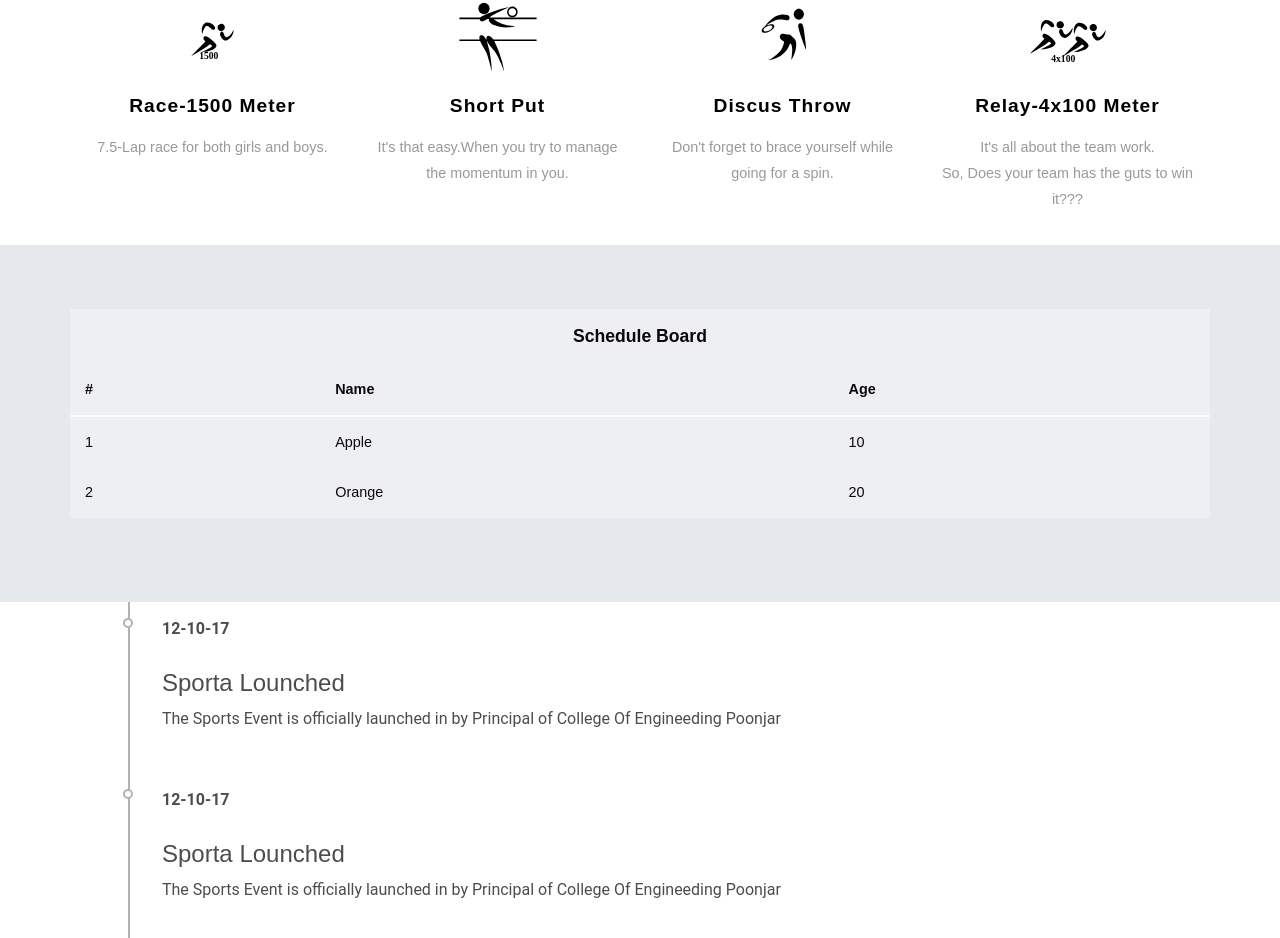
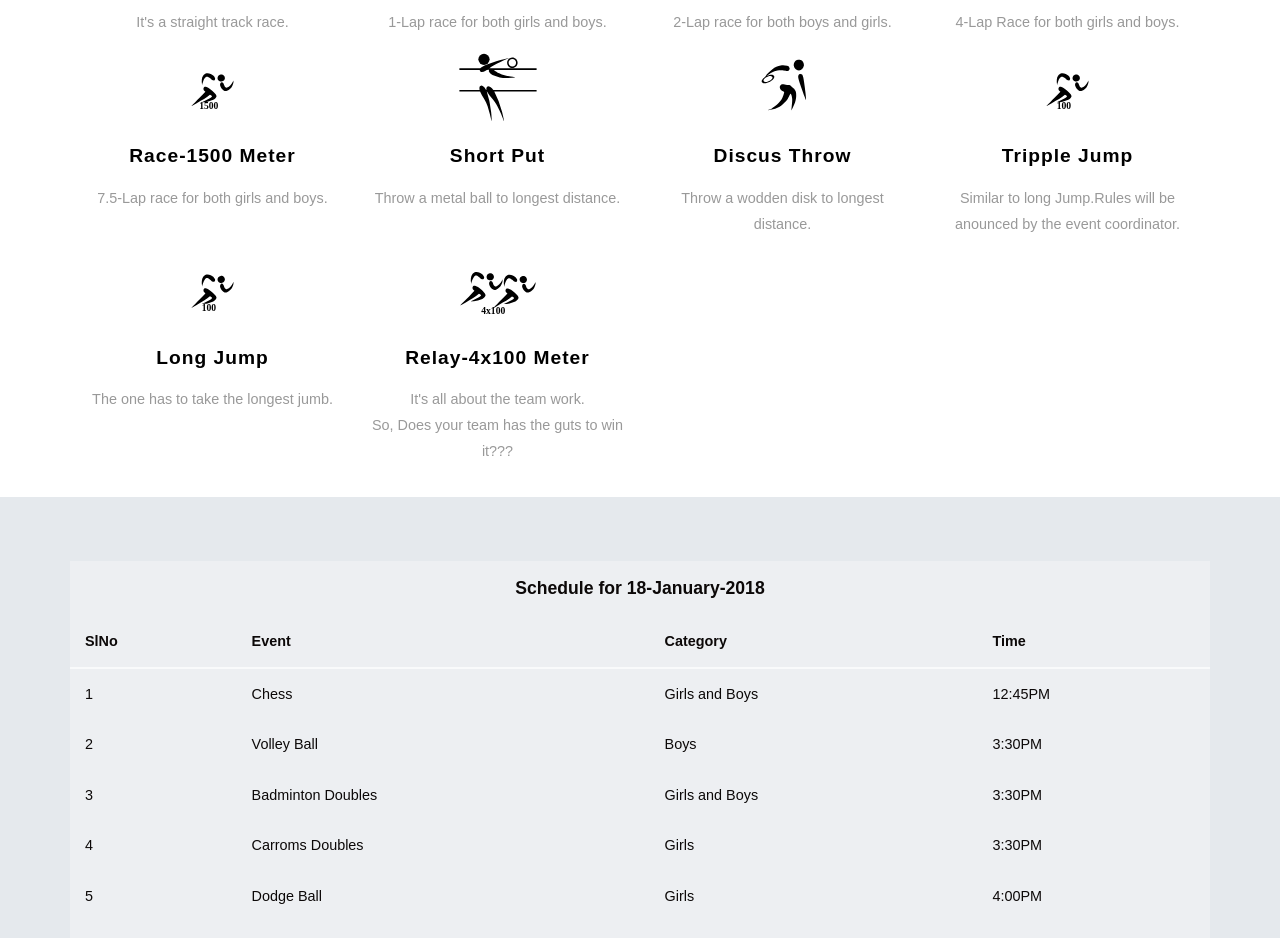
Before and after one commit to cepsporta/website, a React (Create React App) app: page / in a window 1280 px wide. Shown: the part 1821-2759 px from the top of the page. Built offline with nearby package versions, Linux system fonts and the light colour scheme.

Commit message:
Timeline and score board update

```diff
--- a/public/index.html
+++ b/public/index.html
@@ -376,7 +376,7 @@
 					</div>
 					<div class="agileits-services-info">
 						<h4>Short Put</h4>
-						<p>It's that easy.When you try to manage the momentum in you.</p>
+						<p>Throw a metal ball to longest distance.</p>
 					</div>
 				</div>
 				<div class="col-md-3 w3l-services-grid">
@@ -385,7 +385,25 @@
 					</div>
 					<div class="agileits-services-info">
 						<h4>Discus Throw</h4>
-						<p>Don't forget to brace yourself while going for a spin.</p>
+						<p>Throw a wodden disk to longest distance.</p>
+					</div>
+				</div>
+				<div class="col-md-3 w3l-services-grid">
+					<div class="w3ls-services-img">
+						<img class="iconEvent" src="./images/icon/100.svg" />
+					</div>
+					<div class="agileits-services-info">
+						<h4>Tripple Jump</h4>
+						<p>Similar to long Jump.Rules will be anounced by the event coordinator.</p>
+					</div>
+				</div>
+				<div class="col-md-3 w3l-services-grid">
+					<div class="w3ls-services-img">
+						<img class="iconEvent" src="./images/icon/100.svg" />
+					</div>
+					<div class="agileits-services-info">
+						<h4>Long Jump</h4>
+						<p>The one has to take the longest jumb.</p>
 					</div>
 				</div>
 				<div class="col-md-3 w3l-services-grid">
@@ -422,8 +440,9 @@
 	</div>
 
 	<!-- //rides -->
+
 	<div id="root"></div>
-
+	<h3>&nbsp;&nbsp;&nbsp;&nbsp;&nbsp;&nbsp;&nbsp;&nbsp;Timeline</h3>
 
 	<div id="Timeline">
 
@@ -460,7 +479,6 @@
 						<p>Sporta is our sportsfest conducted by S4 students of College of Engineering Poonjar. We are giving opportunities to
 							everyone to express their athletic talents. Sporta is conducted on February 2nd 2018. Everyone is cordially invited
 							to this amaizing sportsfest and your kind participation is expected.</p>
-						<!-- <a href="#">Read More</a> -->
 					</div>
 					<div class="col-md-4 agileits-training-right">
 						<img src="images/tr1.jpg" alt="" />
--- a/src/Scheduleboard.json
+++ b/src/Scheduleboard.json
@@ -1,20 +1,53 @@
 {
-    "Name": "Schedule Board",
+    "Name": "Schedule for 18-January-2018",
     "Head": [
-        "#",
-        "Name",
-        "Age"
+        "SlNo",
+        "Event",
+        "Category",
+        "Time"
     ],
     "Data": [
         [
             "1",
-            "Apple",
-            "10"
+            "Chess",
+            "Girls and Boys",
+            "12:45PM"
         ],
         [
             "2",
-            "Orange",
-            "20"
+            "Volley Ball",
+            "Boys",
+            "3:30PM"
+        ],
+        [
+            "3",
+            "Badminton Doubles",
+            "Girls and Boys",
+            "3:30PM"
+        ],
+        [
+            "4",
+            "Carroms Doubles",
+            "Girls",
+            "3:30PM"
+        ],
+        [
+            "5",
+            "Dodge Ball",
+            "Girls",
+            "4:00PM"
+        ],
+        [
+            "6",
+            "Premier FutSal",
+            "Girls",
+            "4:45PM"
+        ],
+        [
+            "7",
+            "Kabbaddi",
+            "Boys",
+            "4:45PM"
         ]
     ]
 }
--- a/src/Scoreboard.json
+++ b/src/Scoreboard.json
@@ -1,20 +1,25 @@
 {
     "Name": "Score Board",
     "Head": [
-        "#",
+        "Sl No",
         "Name",
-        "Age"
+        "Points"
     ],
     "Data": [
         [
             "1",
-            "Apple",
-            "10"
+            "KARNAN",
+            "Score will be published after games"
         ],
         [
             "2",
-            "Orange",
-            "20"
+            "NAPOLEAON",
+            "Score will be published after games"
+        ],
+        [
+            "3",
+            "BHAGAT SINGH",
+            "Score will be published after games"
         ]
     ]
 }
--- a/src/Timeline.js
+++ b/src/Timeline.js
@@ -1,31 +1,75 @@
 import React from "react";
 
 let data = [{
-    time: "12-10-17",
-    head: "Sporta Lounched",
-    content: "The Sports Event is officially launched in by Principal of College Of Engineeding Poonjar"
-}, {
-    time: "12-10-17",
-    head: "Sporta Lounched",
-    content: "The Sports Event is officially launched in by Principal of College Of Engineeding Poonjar"
-}, {
-    time: "12-10-17",
-    head: "Sporta Lounched",
-    content: "The Sports Event is officially launched in by Principal of College Of Engineeding Poonjar"
-}, {
-    time: "12-10-17",
-    head: "Sporta Lounched",
-    content: "The Sports Event is officially launched in by Principal of College Of Engineeding Poonjar"
-},
+    time: "16-January-2018",
+    posts: [
+        {
+            head: "SPORTA LAUNCHED",
+            content: "The Sports Event is officially launched in by Principal of College Of Engineeding Poonjar."
+        },
+        {
+            head: "CRICKET",
+            content: "Two matches were conducted.The first match was between Karnan and Napoleon.Match was won by Karnan.The second match was between Bhagat Singh and Napoleon.Match was won by Bhagat Singh."
+        },
+        {
+            head: "BADMINTON BOYS(Singles)",
+            content: "There were 2 matches.The first match was between Bhagat Singh and Napoleon.The match was won by Napoleon.The second match was between Bhagat Singh and Karnan.Only one set of game was conducted."
+        },
+        {
+            head: "BADMINTON GIRLS(Singles)",
+            content: "There were 2 matches.The first match was between Bhagat Singh and Napoleon.The match was won by Napoleon.The second match was between Bhagat Singh and Karnan.Only one set of game was conducted."
+        }
+    ]
+},{
+    time: "17-January-2018",
+    posts: [
+        {
+            head: "CRICKET",
+            content: "Cricket final was conducted.The match was between Bhagat Singh and Karnan.The match was won by Bhagat Singh."
+        },
+        {
+            head: "BADMINTON BOYS(Singles)",
+            content: "Final match was conducted between Bhagat Singh and Napoleon.The match was won by Bhagat Singh."
+        },
+        {
+            head: "BADMINTON GIRLS(Singles)",
+            content: "There were 2 matches.The first match was between Bhagat Singh and Karnan.The match was won by Bhagat Singh.The second match was final and the match was between Napoleon and Bhagat Singh.The finals was won by Napoleon."
+        },
+        {
+            head: "BADMINTON BOYS(Doubles)",
+            content: "Final match was conducted between Bhagat Singh and Napoleon.The match was won by Bhagat Singh."
+        },
+        {
+            head: "BADMINTON GIRLS(Doubles)",
+            content: "There were 2 matches.The first match was between Bhagat Singh and Karnan.The match was won by Bhagat Singh.The second match was final and the match was between Napoleon and Bhagat Singh.The finals was won by Napoleon."
+        },
+        {
+            head:"VOLLEY BALL",
+            content: "The match was between Bhagat Singh and Napoleon.The match was won by Bhagat Singh."
+        }
+    ]
+}
 ];
 
 export default () => {
     return (
         <div className="timeline-container">
-            {data.map((singleLine) => (
-                <div className="timeline-item" date-is={singleLine.time}>
-                    <h1>{singleLine.head}</h1>
-                    <p>{singleLine.content}</p>
+            {data.map((singleLine, i) => (
+                <div key={i} className="timeline-item" date-is={singleLine.time}>
+                    {singleLine.hasOwnProperty("posts") ?
+                        singleLine.posts.map((singleBlock, j) => (
+                            <div key={j}>
+                                <h1>{singleBlock.head}</h1>
+                                <p>{singleBlock.content}</p>
+                            </div>
+                        ))
+                        :
+                        <div>
+                            <h1>{singleLine.head}</h1>
+                            <p>{singleLine.content}</p>
+                        </div>
+                    }
+
                 </div>
             ))}
         </div>
```
Also changed, not shown: public/images/background2.jpg, public/images/background3.jpg.
